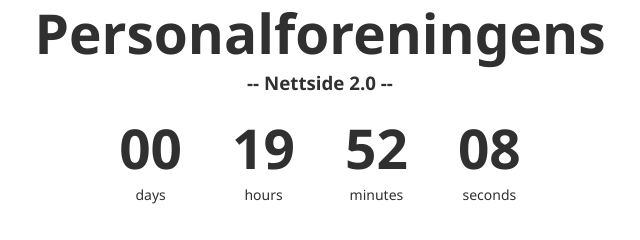
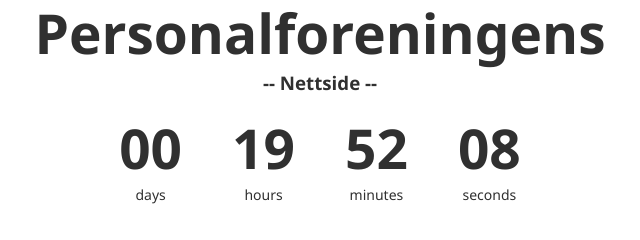
Before and after one commit to eivindsimonsen/pf-countdown, a website: page index.html in a window 1280 px wide. Shown: the part 318-558 px from the top of the page, 320-960 px from the left. Drawn offline with Linux system fonts and the light colour scheme.

Commit message:
Update index.html

```diff
--- a/index.html
+++ b/index.html
@@ -11,7 +11,7 @@
     <section>
       <h2>-- Nedtelling til --</h2>
       <h1>Personalforeningens</h1>
-      <h3>-- Nettside 2.0 --</h3>
+      <h3>-- Nettside --</h3>
       <ul>
         <li>
           <h1 id="day-box">5</h1>
```
